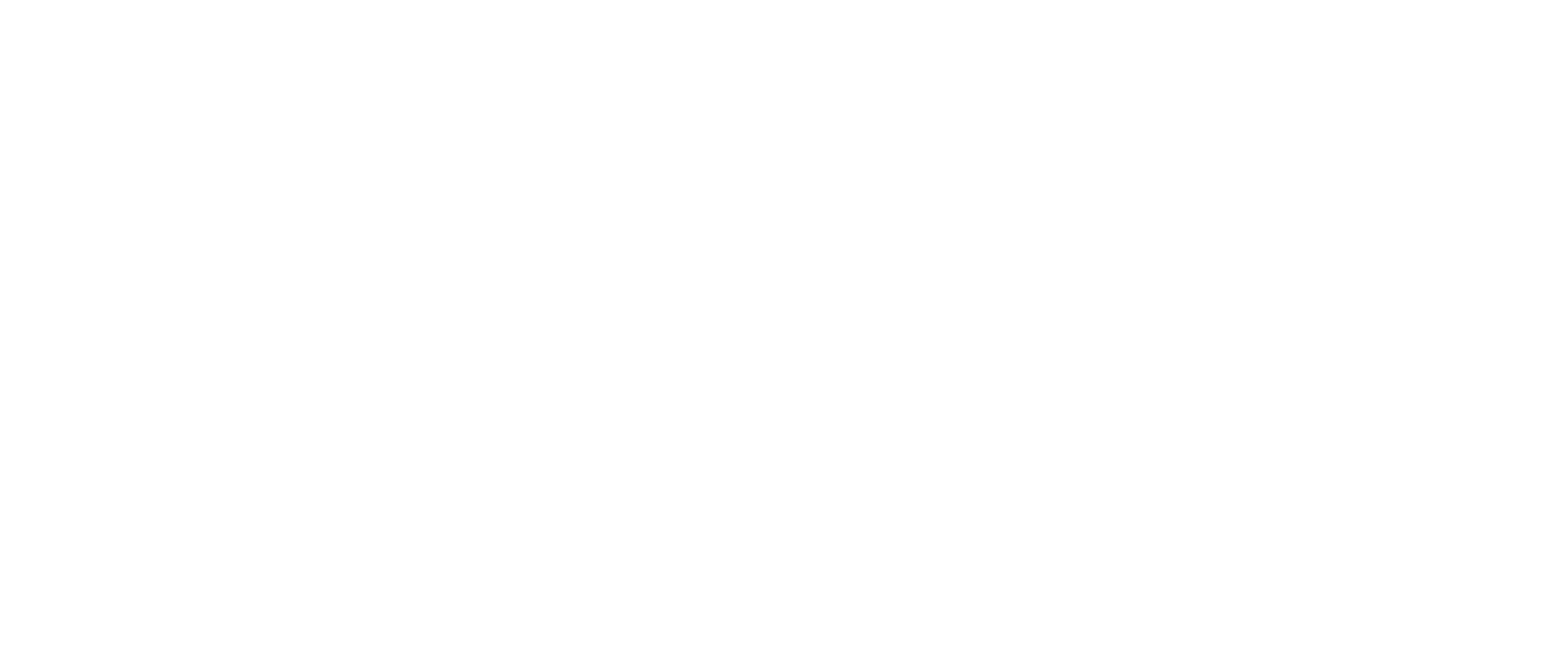
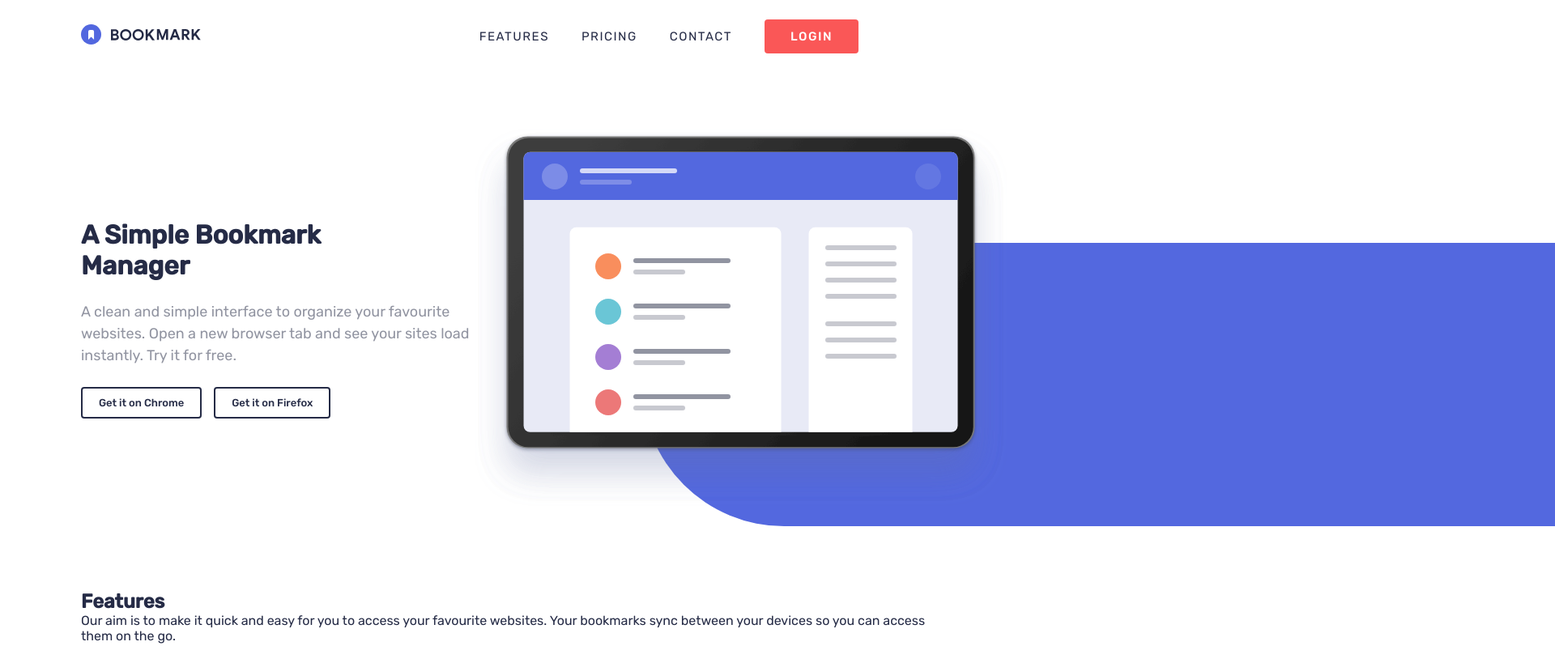
Before and after one commit to Jacobb002/bookmark-landing-page-master, a plain HTML site: page index.html in a window 1280 px wide. Shown: the top 798 px of the page at 81% size, 1920 px wide, since content can reach past the window. Drawn offline with Linux system fonts and the light colour scheme.

Commit message:
Add navbar with first section

```diff
--- a/index.html
+++ b/index.html
@@ -16,6 +16,50 @@
     <title>Bookmark landing page</title>
   </head>
   <body>
+    <div class="main">
+      <div class="navigation">
+        <div class="logo">
+          <img src="./images/logo-bookmark.svg" alt="bookmark logo" />
+        </div>
+        <div class="nav-bar">
+          <ul>
+            <li><a href="#">features</a></li>
+            <li><a href="#">pricing</a></li>
+            <li><a href="#">contact</a></li>
+            <li><a class="login-btn" href="#">login</a></li>
+          </ul>
+        </div>
+      </div>
+
+      <div class="bookmark-manager">
+        <div class="left-section">
+          <h1>A Simple Bookmark Manager</h1>
+          <p>
+            A clean and simple interface to organize your favourite websites.
+            Open a new browser tab and see your sites load instantly. Try it for
+            free.
+          </p>
+          <div class="get-btn">
+            <a href="">Get it on Chrome</a>
+            <a href="">Get it on Firefox</a>
+          </div>
+        </div>
+        <div class="right-section">
+          <img src="./images/illustration-hero.svg" alt="" />
+          <div class="first-bg"></div>
+        </div>
+      </div>
+      <div class="features-section" id="features">
+        <div class="features-body">
+          <h2>Features</h2>
+          <p>
+            Our aim is to make it quick and easy for you to access your
+            favourite websites. Your bookmarks sync between your devices so you
+            can access them on the go.
+          </p>
+        </div>
+      </div>
+    </div>
     <script src="main.js"></script>
   </body>
 </html>
--- a/style.css
+++ b/style.css
@@ -0,0 +1,151 @@
+@import url("https://fonts.googleapis.com/css2?family=Rubik:wght@400;500&display=swap");
+
+* {
+  margin: 0;
+  top: 0;
+  box-sizing: border-box;
+}
+
+body {
+  font-family: "Rubik", sans-serif;
+  color: hsl(229, 31%, 21%);
+}
+
+.main {
+  margin: 30px 100px 50px 100px;
+  gap: 100px;
+  display: flex;
+  flex-direction: column;
+}
+
+a {
+  text-decoration: none;
+}
+
+a:link {
+  text-decoration: inherit;
+  color: inherit;
+}
+
+a:visited {
+  text-decoration: inherit;
+  color: inherit;
+}
+
+.navigation {
+  display: flex;
+  justify-content: space-between;
+  margin-right: 120px;
+  text-align: center;
+  align-items: center;
+}
+
+.nav-bar ul {
+  list-style-type: none;
+  display: flex;
+  gap: 40px;
+  font-size: 15px;
+}
+
+.nav-bar ul li a {
+  letter-spacing: 1.5px;
+  text-transform: uppercase;
+}
+
+.nav-bar ul li a:hover {
+  color: hsl(0, 94%, 66%);
+}
+
+.login-btn {
+  background: hsl(0, 94%, 66%);
+  padding: 10px 30px;
+  border: 2px solid transparent;
+  color: #fff !important;
+  border-radius: 4px;
+  font-weight: 500;
+}
+
+.login-btn:hover {
+  background: transparent;
+  border: 2px solid hsl(0, 94%, 66%);
+  color: hsl(0, 94%, 66%) !important;
+}
+
+.bookmark-manager {
+  display: flex;
+  flex-direction: row;
+  justify-content: space-between;
+  align-items: center;
+}
+
+.bookmark-manager .left-section {
+  display: flex;
+  flex-direction: column;
+  justify-content: center;
+  gap: 25px;
+  width: 45%;
+}
+
+.bookmark-manager .left-section h1 {
+  width: 400px;
+  color: hsl(229, 31%, 21%);
+}
+
+.bookmark-manager .left-section p {
+  width: 500px;
+  font-size: 18px;
+  color: hsl(229, 8%, 60%);
+  line-height: 1.5;
+}
+
+.get-btn {
+  display: flex;
+  gap: 15px;
+}
+
+.get-btn a {
+  padding: 10px 20px;
+  border: 2px solid hsl(229, 31%, 21%);
+  border-radius: 4px;
+  font-weight: 500;
+  font-size: 13px;
+}
+
+.get-btn a:hover {
+  border-color: hsl(231, 69%, 60%);
+  color: hsl(231, 69%, 60%);
+}
+
+.bookmark-manager .right-section {
+  position: relative;
+}
+
+.first-bg {
+  position: absolute;
+  right: 0;
+  top: 30%;
+  background: hsl(231, 69%, 60%);
+  height: 350px;
+  width: 100px;
+  z-index: -1;
+}
+
+.first-bg::before {
+  position: absolute;
+  content: "";
+  background: hsl(231, 69%, 60%);
+  border-top-left-radius: 50%;
+  border-bottom-left-radius: 50%;
+  height: 350px;
+  width: 350px;
+  right: 100%;
+}
+
+.first-bg::after {
+  position: absolute;
+  content: "";
+  background: hsl(231, 69%, 60%);
+  height: 100%;
+  width: 100vh;
+  left: 100%;
+}
```
